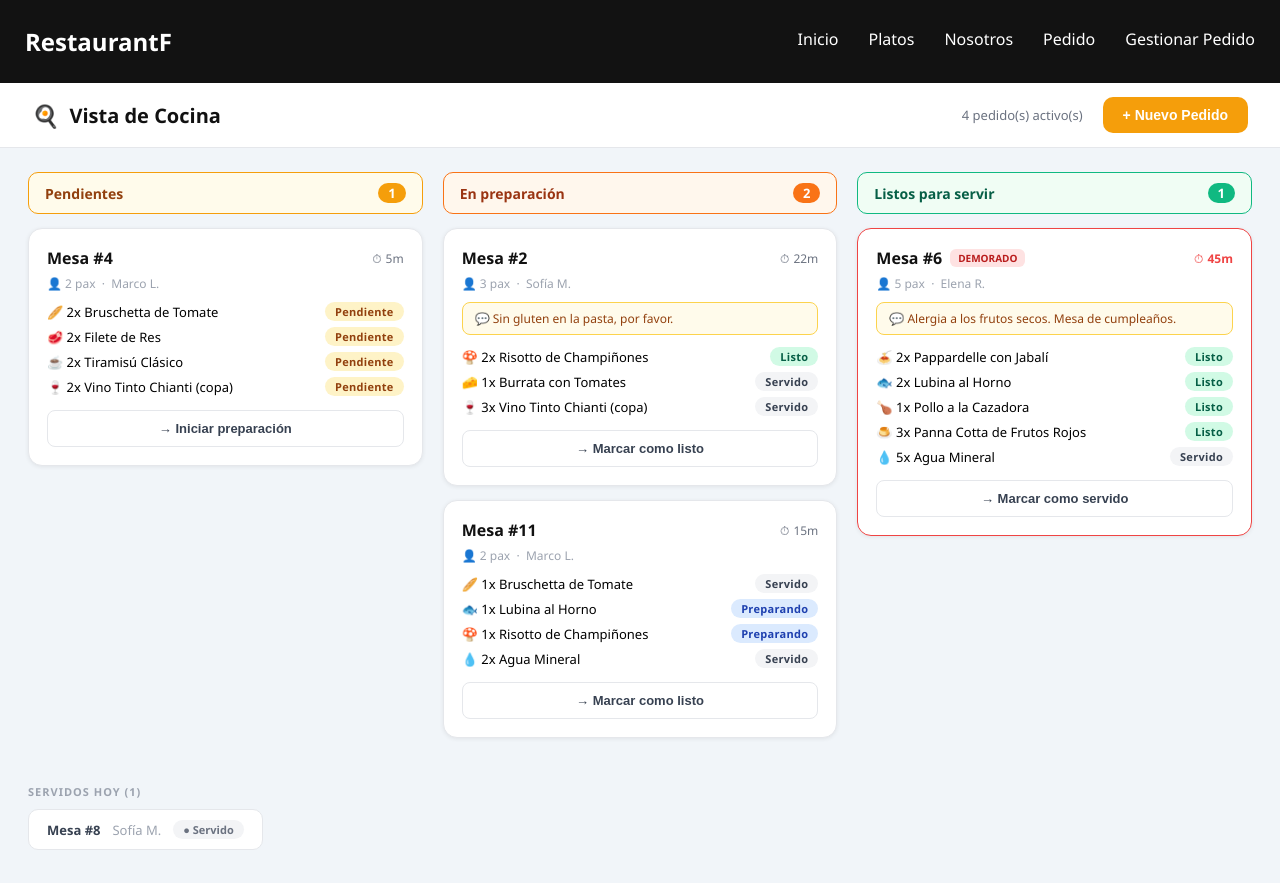
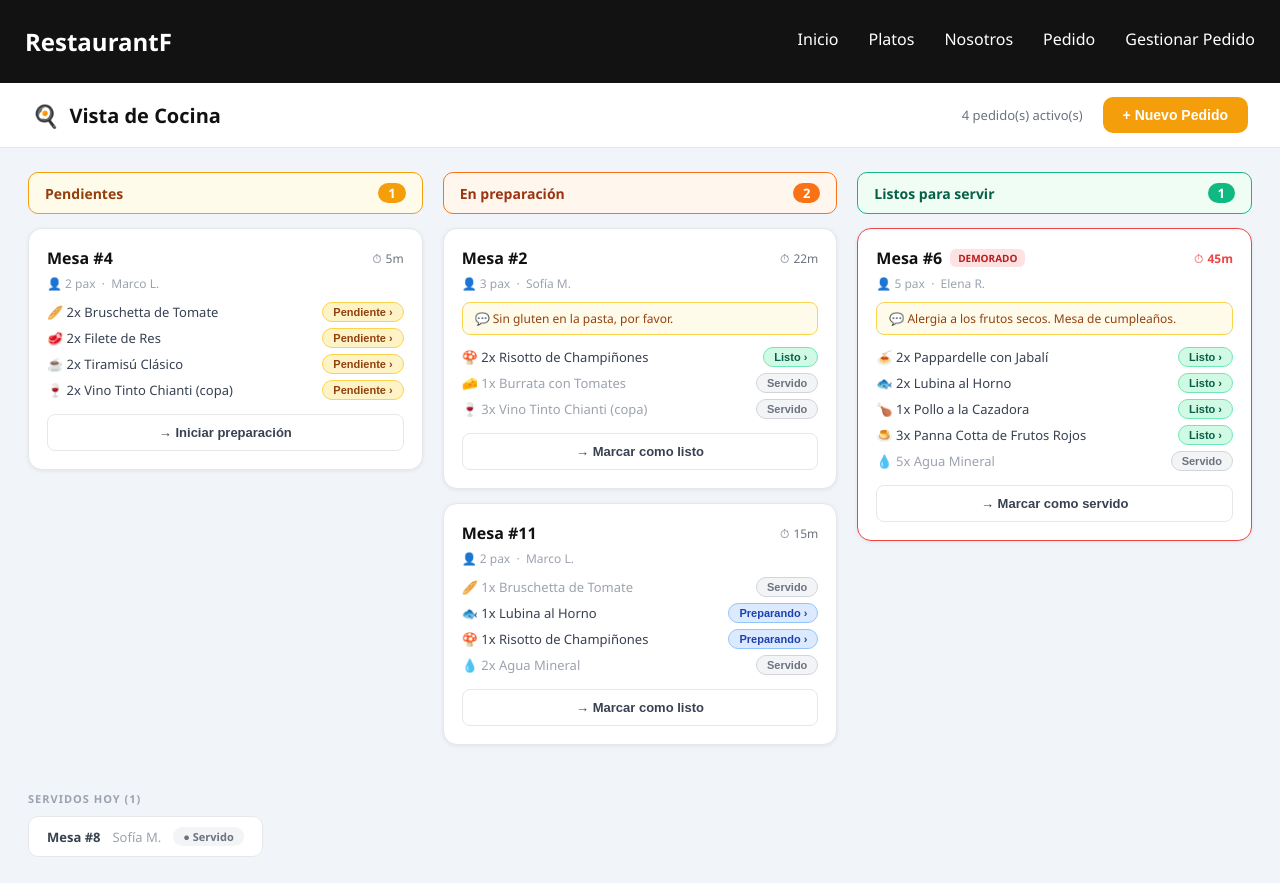
Before and after one commit to ismaelperalt/RestaurantF, a React (Vite) app: page /pedido in a window 1280 px wide. Built offline with nearby package versions, Linux system fonts and the light colour scheme.

Commit message:
Componente componente funcional

```diff
--- a/src/components/pedido/Column.tsx
+++ b/src/components/pedido/Column.tsx
@@ -1,16 +1,16 @@
-import type { Order} from "../../types/types";
+import type{ Order } from "../../types/types";
 import { columnConfig } from "../../types/data";
-
 import OrderCard from "./OrderCard";
+import type{ OrderItem } from "../../types/types";
 
 interface Props {
   status: "pending" | "preparing" | "ready";
   orders: Order[];
   onAction: (id: number) => void;
-
+  onItemStatusChange: (orderId: number, itemIndex: number, newStatus: OrderItem["status"]) => void; // ← nueva
 }
 
-export default function Column({ status, orders, onAction}: Props) {
+export default function Column({ status, orders, onAction, onItemStatusChange }: Props) {
   const cfg = columnConfig[status];
   return (
     <div style={{ flex: 1, minWidth: 280 }}>
@@ -25,7 +25,15 @@ export default function Column({ status, orders, onAction}: Props) {
           padding: "1px 10px", fontSize: 13, fontWeight: 700,
         }}>{orders.length}</span>
       </div>
-      {orders.map((o) => <OrderCard key={o.id} order={o} onAction={onAction}  />)}
+
+      {orders.map((o) => (
+        <OrderCard
+          key={o.id}
+          order={o}
+          onAction={onAction}
+          onItemStatusChange={onItemStatusChange} // ← pasa hacia abajo
+        />
+      ))}
     </div>
   );
 }
--- a/src/components/pedido/OrderCard.tsx
+++ b/src/components/pedido/OrderCard.tsx
@@ -1,16 +1,31 @@
-import type { Order } from "../../types/types";
-import StatusBadge from "./StatusBadge";
+import type{ Order, OrderItem } from "../../types/types";
+
+// Estados en orden de rotación
+const statusCycle: Record<string, OrderItem["status"]> = {
+  pending:   "preparing",
+  preparing: "ready",
+  ready:     "served",
+  served:    "served", // ya no avanza más
+};
+
+const statusConfig: Record<string, { label: string; bg: string; text: string; border: string }> = {
+  pending:   { label: "Pendiente",  bg: "#fef3c7", text: "#92400e", border: "#fcd34d" },
+  preparing: { label: "Preparando", bg: "#dbeafe", text: "#1e40af", border: "#93c5fd" },
+  ready:     { label: "Listo",      bg: "#d1fae5", text: "#065f46", border: "#6ee7b7" },
+  served:    { label: "Servido",    bg: "#f3f4f6", text: "#6b7280", border: "#d1d5db" },
+};
 
 interface Props {
   order: Order;
   onAction: (id: number) => void;
+  onItemStatusChange: (orderId: number, itemIndex: number, newStatus: OrderItem["status"]) => void;
 }
 
-export default function OrderCard({ order, onAction }: Props) {
+export default function OrderCard({ order, onAction, onItemStatusChange }: Props) {
   const actionLabel =
-    order.status === "pending" ? "→ Iniciar preparación" :
-    order.status === "preparing" ? "→ Marcar como listo" :
-    "→ Marcar como servido";
+    order.status === "pending"   ? "→ Iniciar preparación" :
+    order.status === "preparing" ? "→ Marcar como listo"   :
+                                   "→ Marcar como servido";
 
   return (
     <div style={{
@@ -18,6 +33,8 @@ export default function OrderCard({ order, onAction }: Props) {
       boxShadow: "0 1px 4px rgba(0,0,0,0.07)", marginBottom: 14,
       border: order.delayed ? "1.5px solid #ef4444" : "1px solid #e5e7eb",
     }}>
+
+      {/* Cabecera */}
       <div style={{ display: "flex", justifyContent: "space-between", alignItems: "center", marginBottom: 6 }}>
         <div style={{ display: "flex", alignItems: "center", gap: 8 }}>
           <span style={{ fontWeight: 800, fontSize: 16, color: "#111" }}>Mesa #{order.table}</span>
@@ -34,10 +51,12 @@ export default function OrderCard({ order, onAction }: Props) {
         </div>
       </div>
 
+      {/* Subtítulo */}
       <div style={{ fontSize: 12, color: "#9ca3af", marginBottom: 10 }}>
         👤 {order.pax} pax &nbsp;·&nbsp; {order.waiter}
       </div>
 
+      {/* Nota */}
       {order.notes && (
         <div style={{
           background: "#fffbeb", border: "1px solid #fcd34d", borderRadius: 8,
@@ -47,15 +66,50 @@ export default function OrderCard({ order, onAction }: Props) {
         </div>
       )}
 
+      {/* Ítems con badge clickeable */}
       <div style={{ display: "flex", flexDirection: "column", gap: 6, marginBottom: 14 }}>
-        {order.items.map((item, i) => (
-          <div key={i} style={{ display: "flex", justifyContent: "space-between", alignItems: "center", fontSize: 13 }}>
-            <span>{item.emoji} {item.qty}x {item.name}</span>
-            <StatusBadge status={item.status} />
-          </div>
-        ))}
+        {order.items.map((item, i) => {
+          const cfg = statusConfig[item.status];
+          const isServed = item.status === "served";
+
+          return (
+            <div key={i} style={{
+              display: "flex", justifyContent: "space-between", alignItems: "center", fontSize: 13,
+            }}>
+              {/* Nombre del plato */}
+              <div>
+                <span style={{ color: isServed ? "#9ca3af" : "#374151" }}>
+                  {item.emoji} {item.qty}x {item.name}
+                </span>
+                {/* Nota de alergia del ítem */}
+                {item.allergyNote && (
+                  <div style={{ fontSize: 11, color: "#b45309", marginTop: 1 }}>
+                    ⚠️ {item.allergyNote}
+                  </div>
+                )}
+              </div>
+
+              {/* Badge clickeable — rota el estado al hacer clic */}
+              <button
+                onClick={() => !isServed && onItemStatusChange(order.id, i, statusCycle[item.status])}
+                title={isServed ? "Ya servido" : "Clic para avanzar estado"}
+                style={{
+                  fontSize: 11, fontWeight: 700, padding: "3px 10px", borderRadius: 20,
+                  background: cfg.bg, color: cfg.text,
+                  border: `1px solid ${cfg.border}`,
+                  cursor: isServed ? "default" : "pointer",
+                  transition: "all 0.15s",
+                  whiteSpace: "nowrap",
+                }}
+              >
+                {cfg.label} {!isServed && "›"}
+              </button>
+            </div>
+          );
+        })}
       </div>
 
+      {/* Botón acción general */}
       {order.status !== "served" && (
         <button
           onClick={() => onAction(order.id)}
--- a/src/components/pedido/Principal.tsx
+++ b/src/components/pedido/Principal.tsx
@@ -37,7 +37,22 @@ export default function Principal() {
     });
   };
 
-
+// Agrega esta función junto a handleAction
+const handleItemStatusChange = (
+  orderId: number,
+  itemIndex: number,
+  newStatus: OrderItem["status"]
+) => {
+  setOrders((prev) =>
+    prev.map((o) => {
+      if (o.id !== orderId) return o;
+      const updatedItems = o.items.map((item, i) =>
+        i === itemIndex ? { ...item, status: newStatus } : item
+      );
+      return { ...o, items: updatedItems };
+    })
+  );
+};
   const handleAddOrder = (newOrder: { table: string; pax: string; waiter: string; notes: string,items: OrderItem[] }) => {
     const order: Order = {
       id: Date.now(),
@@ -67,6 +82,7 @@ export default function Principal() {
               status={status}
               orders={orders.filter((o) => o.status === status)}
               onAction={handleAction}
+              onItemStatusChange={handleItemStatusChange}
 
             />
           ))}
```
